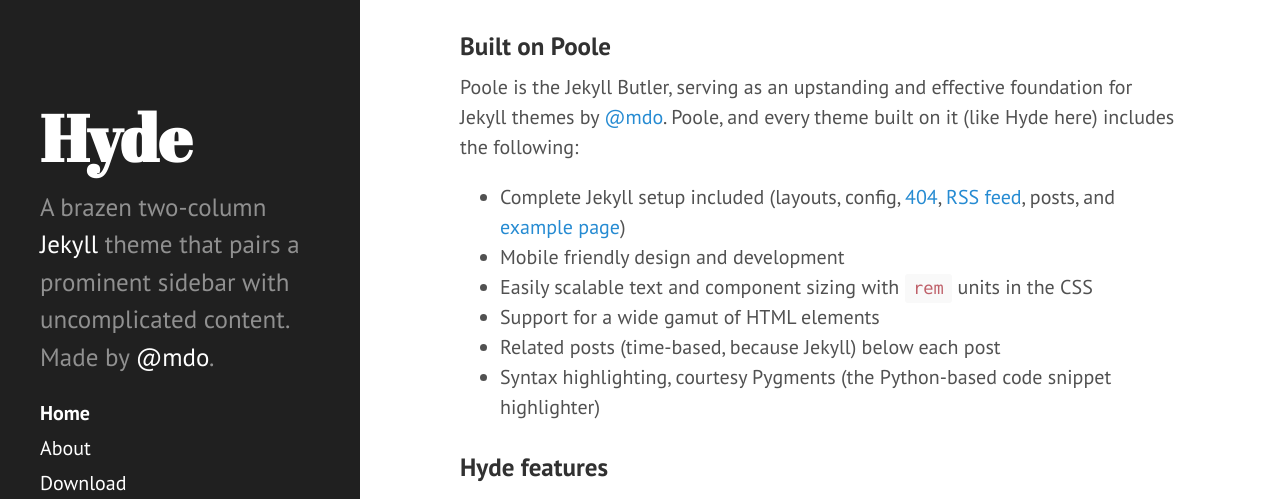
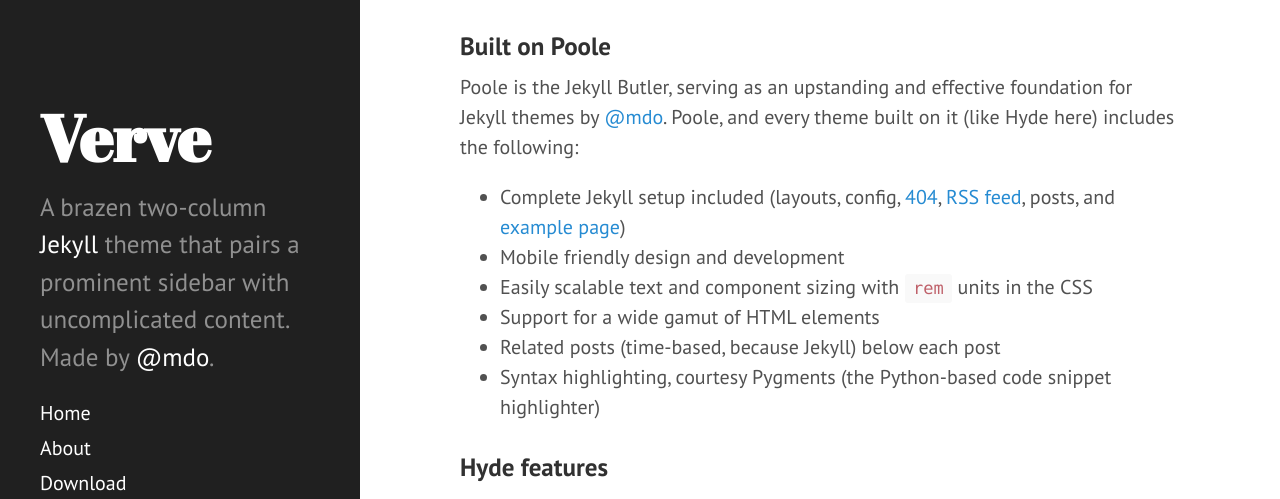
Before and after one commit to mattchou/mattchou.github.io-verve, a Jekyll site: the page built from index.html, in a window 1280 px wide. Shown: the part 239-738 px from the top of the page. Built offline with Jekyll 4.4.1, drawn with Linux system fonts in a browser that asks for light colours; Markdown is read by kramdown in place of the engine named in the settings; the list of posts is cut into pages by our own code.

Commit message:
Update config

```diff
--- a/_config.yml
+++ b/_config.yml
@@ -7,11 +7,11 @@ permalink:        pretty
 relative_permalinks: true
 
 # Setup
-title:            Hyde
-tagline:          'A Jekyll theme'
+title:            Verve
+tagline:          'Verve'
 description:      'A brazen two-column <a href="http://jekyllrb.com" target="_blank">Jekyll</a> theme that pairs a prominent sidebar with uncomplicated content. Made by <a href="https://twitter.com/mdo" target="_blank">@mdo</a>.'
-url:              http://hyde.getpoole.com
-baseurl:          /
+url:              http://mattchou.github.io/verve/
+baseurl:          http://mattchou.github.io/verve/
 
 author:
   name:           'Mark Otto'
```
